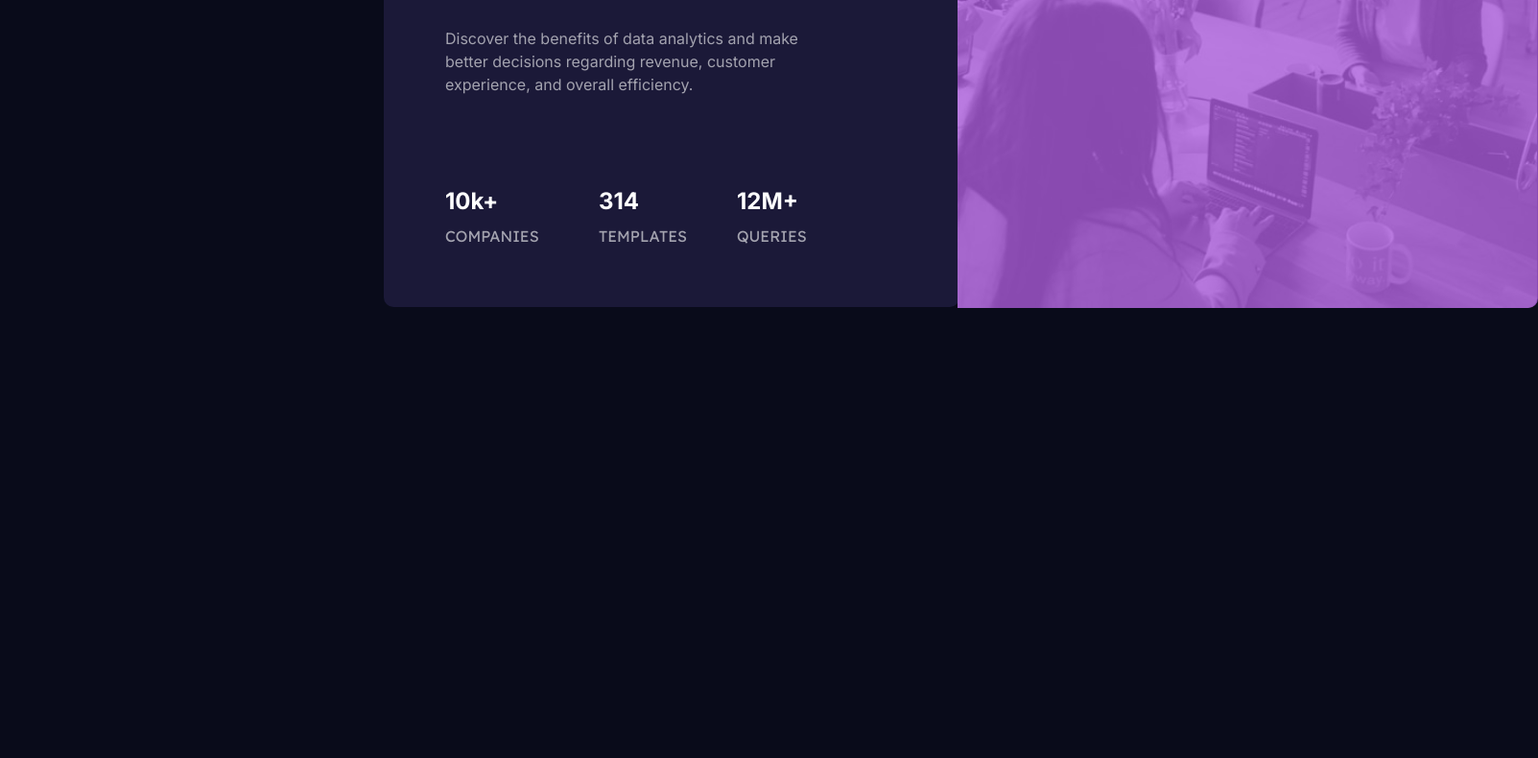
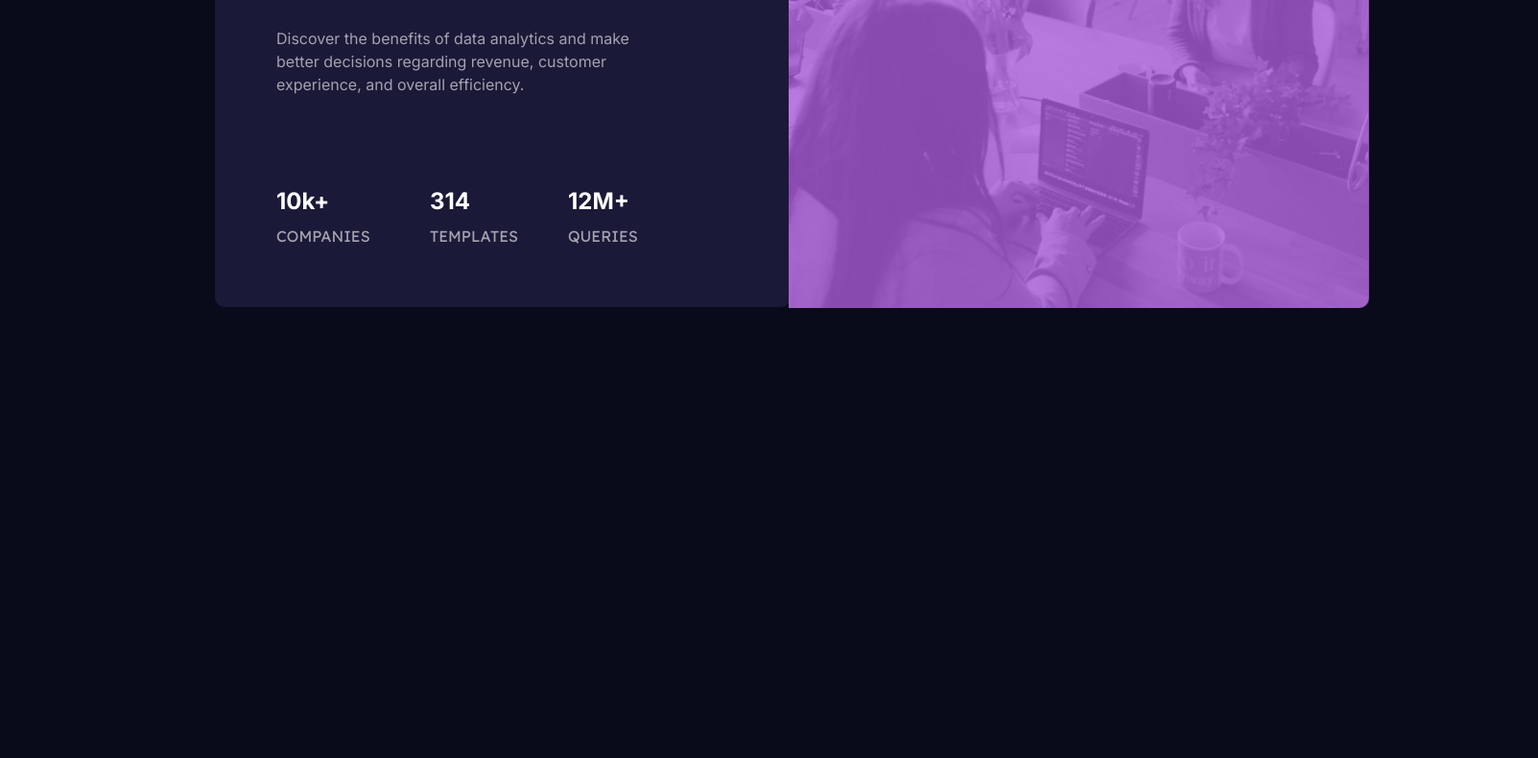
Before and after one commit to mero124/stats-preview-card-componen, a plain HTML site: page index.html in a window 1280 px wide. Shown: the part 330-1120 px from the top of the page at 96% size, 1603 px wide, since content can reach past the window. Drawn offline with Linux system fonts and the light colour scheme.

Commit message:
Second Upload

```diff
--- a/style.css
+++ b/style.css
@@ -23,7 +23,7 @@ body {
     background-color: var(--dark-desaturated-blue-card-background);
     margin-top: 150px;
     position: relative;
-    left: 25rem;
+    left: 14rem;
     border-radius: 10px;
 }
 
@@ -100,7 +100,7 @@ h4 {
 .img img {
     position: relative;
     top: -31.1rem;
-    left: 62.4rem;
+    left: 51.4rem;
     width: 604px;
     object-fit: cover;
     border-top-right-radius: 10px;
@@ -112,7 +112,7 @@ h4 {
     content: '';
     height: 499px;
     width: 605px;
-    left: 62.4rem;
+    left: 51.4rem;
     top: 9.5rem;
     background-color: hsla(277, 64%, 61%, 0.80);
     border-top-right-radius: 10px;
```
